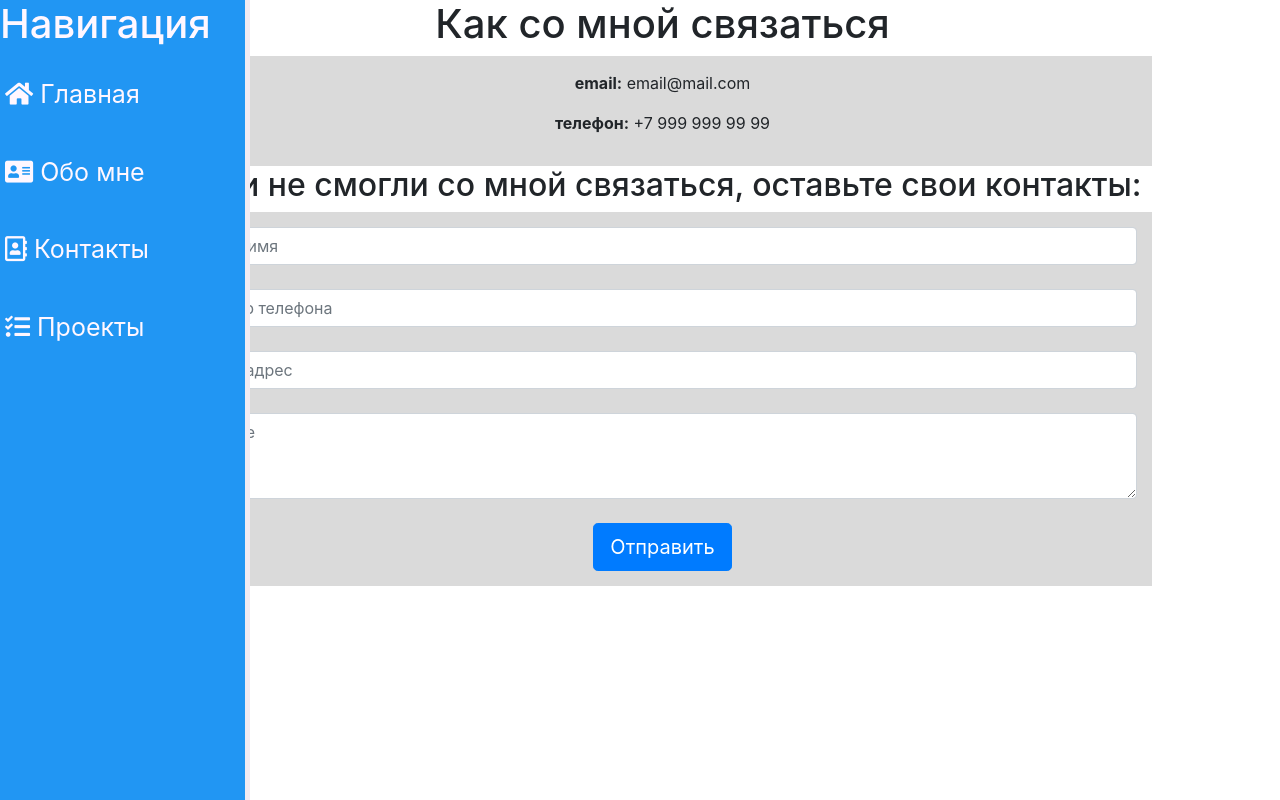
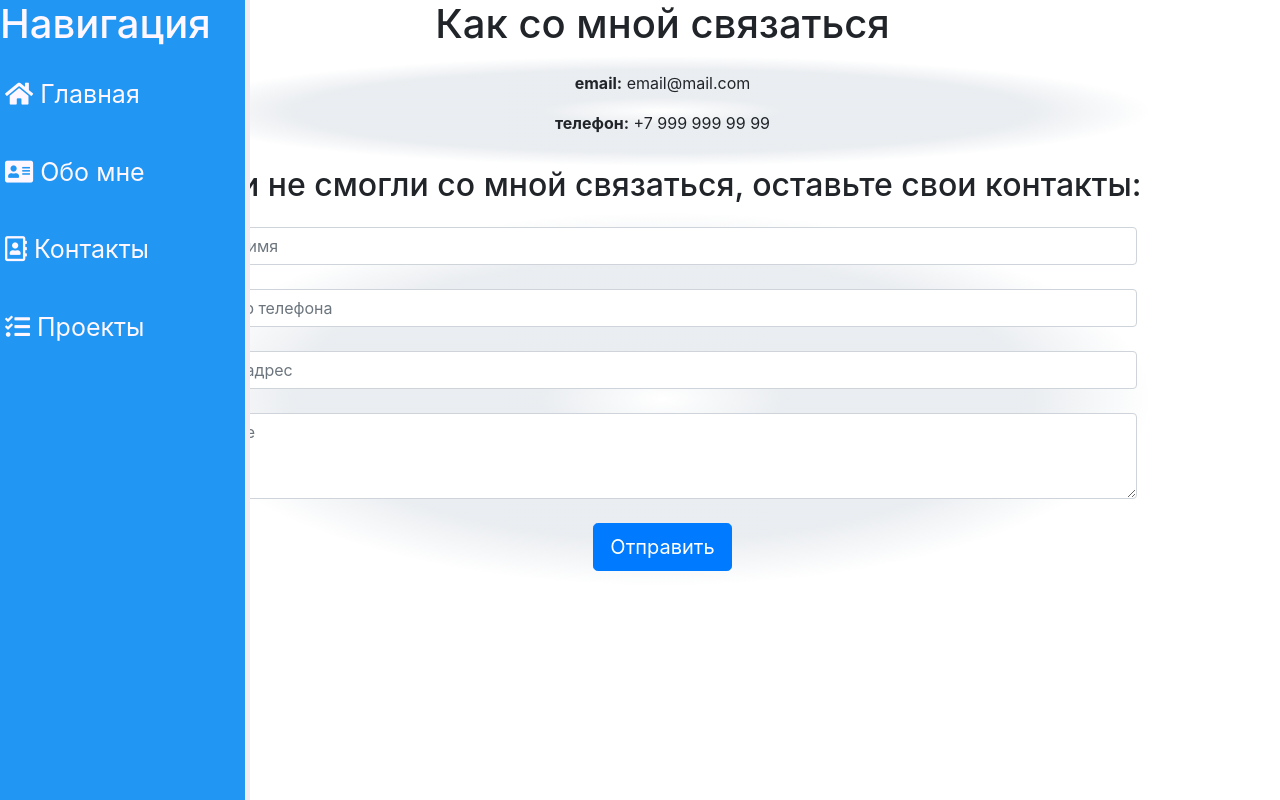
Before and after one commit to Vemnym/my_first_site, a Django app: page /contacts in a window 1280 px wide. Run offline with Django 3.2, Linux system fonts and the light colour scheme; some libraries are stand-ins or nearby versions.

Commit message:
Changed css configuration in contacts.css and project.css

```diff
--- a/mysite/main/static/main/contacts.css
+++ b/mysite/main/static/main/contacts.css
@@ -1,5 +1,9 @@
 form, #contacts{
-    background: #dadada;
+    background:radial-gradient(ellipse closest-side,rgba(50,80,115, 0.0),
+                                         rgba(50,80,115, 0.1),
+                                         rgba(50,80,115, 0.1),
+                                         rgba(50,80,115, 0.1),
+                                         rgba(50,80,115, 0));
     padding: 15px;
 }
 
--- a/mysite/main/templates/main/about.html
+++ b/mysite/main/templates/main/about.html
@@ -36,4 +36,6 @@
             </ul>
         </div>
 
+
+
 {% endblock %}
--- a/mysite/main/templates/main/list_projects.html
+++ b/mysite/main/templates/main/list_projects.html
@@ -17,7 +17,7 @@
   <div class="card-header">{{link.name}}</div>
   <div class="card-body">
     <img src="{{link.image.url}}" alt="My image">
-    <p class="card-text">{{link.text}}</p>
+    <p class="card-text">{{link.text | safe}}</p>
   </div>
 </div>
 </a>
--- a/mysite/main/views.py
+++ b/mysite/main/views.py
@@ -19,7 +19,6 @@ def about(request):
     soup = BeautifulSoup(response.text, 'html.parser')
 
     result = {}
-    j = 0
     data = soup.find_all('div', class_='chart')
     data = list(data)
     res = []
@@ -103,6 +102,7 @@ def project(request, number_of_project):
         list_comments = Paginator(list(Comment.objects.filter(project=number_of_project)), 3)
         page_number = request.GET.get('page')
         dictinary['comments'] = list_comments.get_page(page_number)
+        dictinary['text'] = dictinary['text'].replace("\n", "<br>")
 
         return render(request, 'main/project.html', dictinary)
     else:
```
Also changed, not shown: mysite/main/static/main/project.css (+15 -4 lines), mysite/main/templates/main/project.html (+12 -7 lines), mysite/db.sqlite3.
